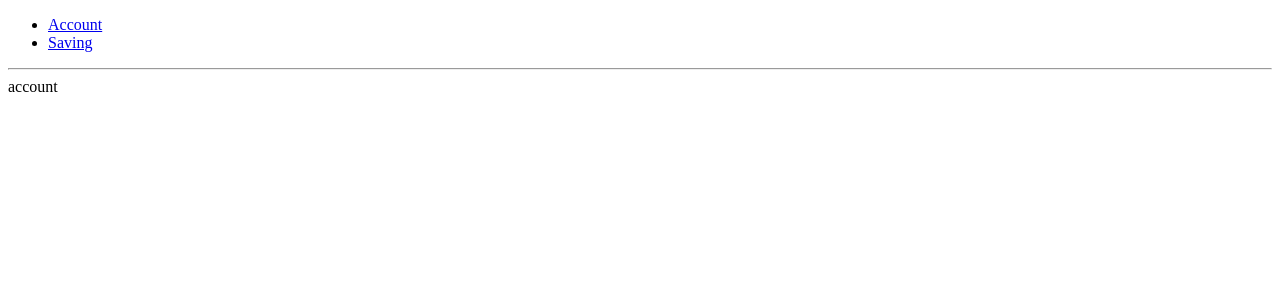
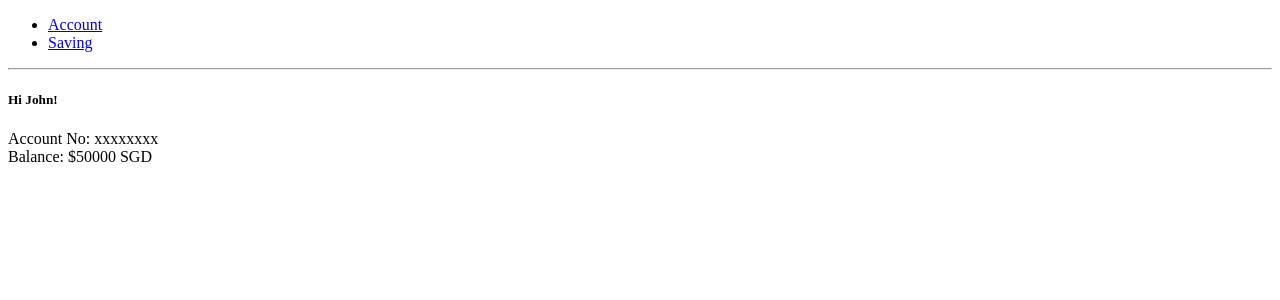
Before and after one commit to paingsoethaw/bank-sys-fe, a React (Vite) app: page / in a window 1280 px wide. Shown: the top 300 px of the page. Built offline with nearby package versions, Linux system fonts and the light colour scheme.

Commit message:
updated details info of Account and Saving Page

```diff
--- a/src/pages/Account.tsx
+++ b/src/pages/Account.tsx
@@ -1,10 +1,20 @@
 // import { useState } from "react";
 
 function Account() {
-
   return (
     <>
-      account
+      {/* Balance */}
+      <div>
+        <h5>Hi John!</h5>
+        Account No: xxxxxxxx
+        <br />
+        Balance: $50000 SGD
+      </div>
+
+      {/* Transaction Form modal for deposit and widthdraw*/}
+      <div></div>
+      {/* Transaction Table */}
+      <div></div>
     </>
   );
 }
--- a/src/pages/Saving.tsx
+++ b/src/pages/Saving.tsx
@@ -1,10 +1,14 @@
 // import { useState } from "react";
 
 function Saving() {
-
   return (
     <>
-      saving
+      {/* Amount Input */}
+      {/* % Input */}
+      <div></div>
+
+      {/* comparison of saving amt and balance */}
+      <div></div>
     </>
   );
 }
```
